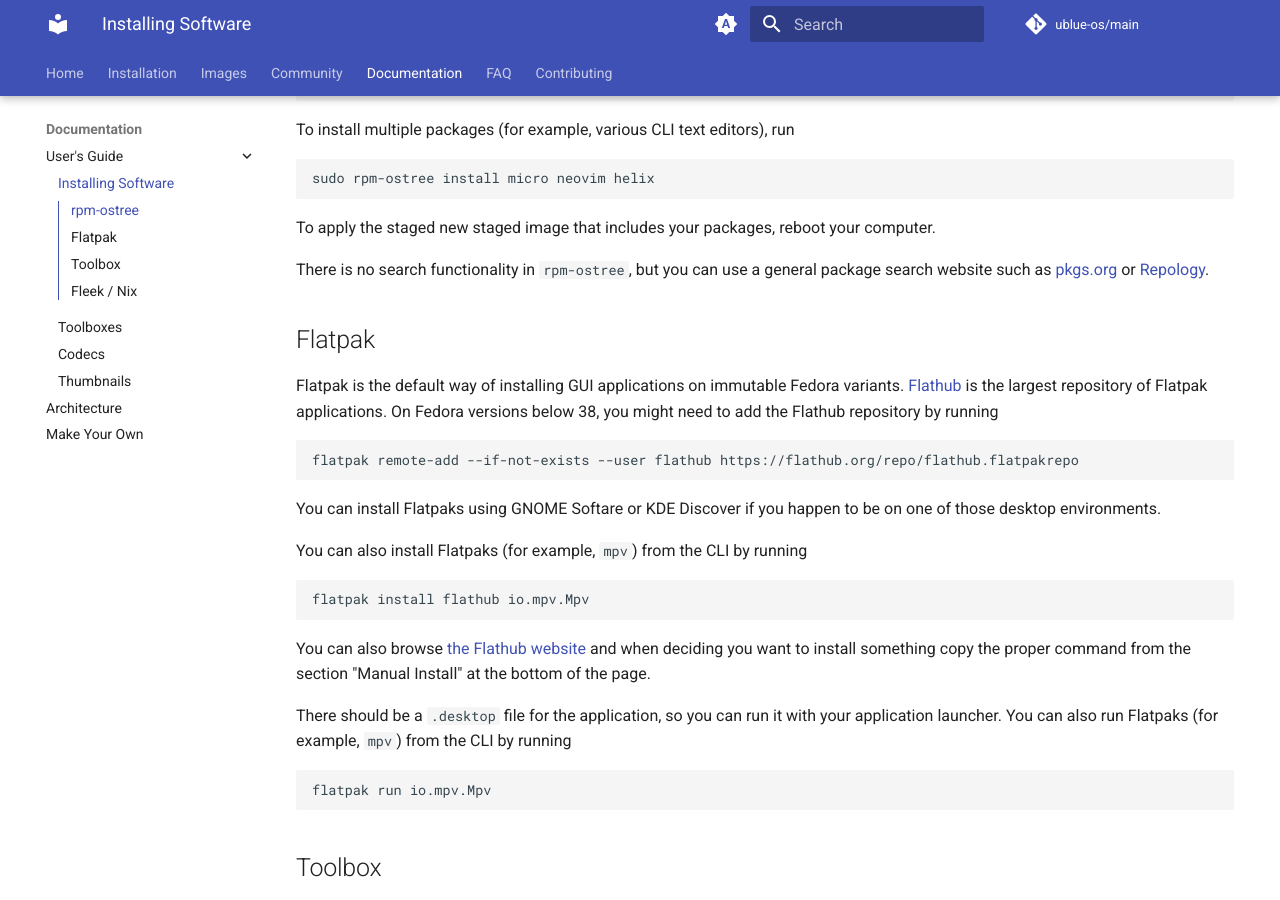
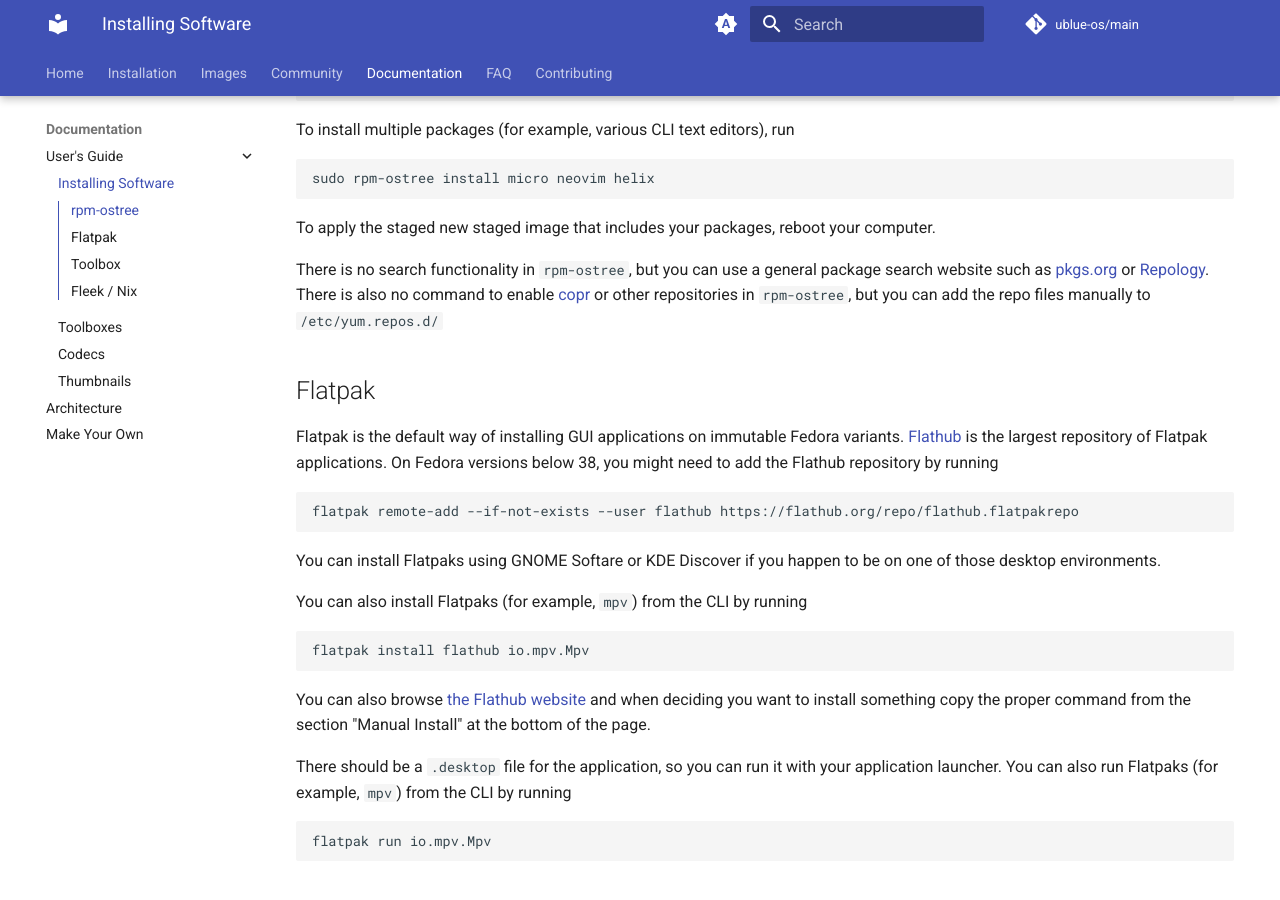
Before and after one commit to ublue-os/website, an MkDocs documentation site: the page built from docs/guide/software.md, in a window 1280 px wide and 900 px high, scrolled down 442 px. Built offline with MkDocs 1.6.1 and Material for MkDocs 9.7.7, drawn with Linux system fonts in a browser that asks for light colours; comment, search, counter and statistics services are not loaded.

Commit message:
feat: small instructions for adding repos

```diff
--- a/docs/guide/software.md
+++ b/docs/guide/software.md
@@ -17,6 +17,7 @@ sudo rpm-ostree install micro neovim helix
 To apply the staged new staged image that includes your packages, reboot your computer.
 
 There is no search functionality in `rpm-ostree`, but you can use a general package search website such as [pkgs.org](https://pkgs.org/) or [Repology](https://repology.org/).
+There is also no command to enable [copr](https://copr.fedorainfracloud.org/) or other repositories in `rpm-ostree`, but you can add the repo files manually to `/etc/yum.repos.d/`
 
 ## Flatpak
 
```
